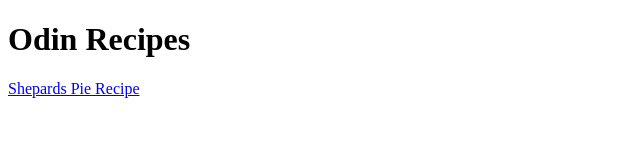
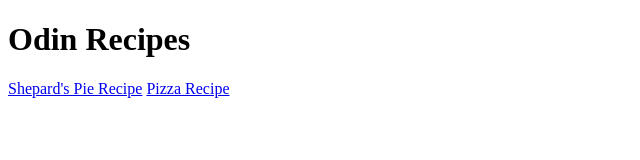
Before and after one commit to PaulieS9/odin-recipes, a plain HTML site: page index.html in a window 1280 px wide. Shown: the whole page, without its empty margins (0-640 px from the left). Drawn offline with Linux system fonts and the light colour scheme.

Commit message:
Added the links to pizza.html and fried-chicken.html and organized them in an unordered list

```diff
--- a/index.html
+++ b/index.html
@@ -7,6 +7,7 @@
 
     <body>
         <h1>Odin Recipes</h1>
-        <a href="recipes/shepards-pie.html">Shepards Pie Recipe</a>
+        <a href="recipes/shepards-pie.html">Shepard's Pie Recipe</a>
+        <a href="recipes/pizza.html">Pizza Recipe</a>
     </body>
 </html>
```
